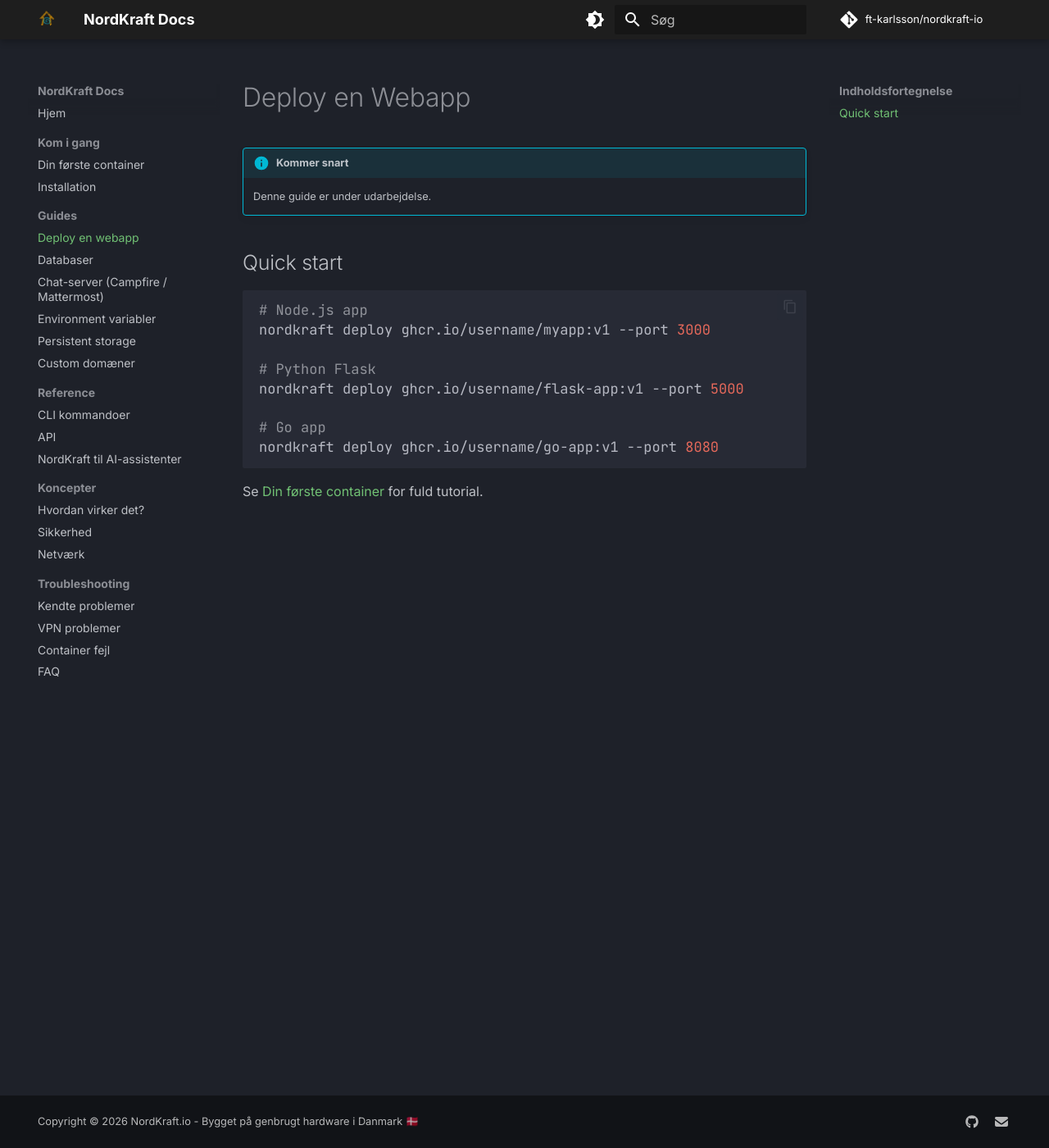
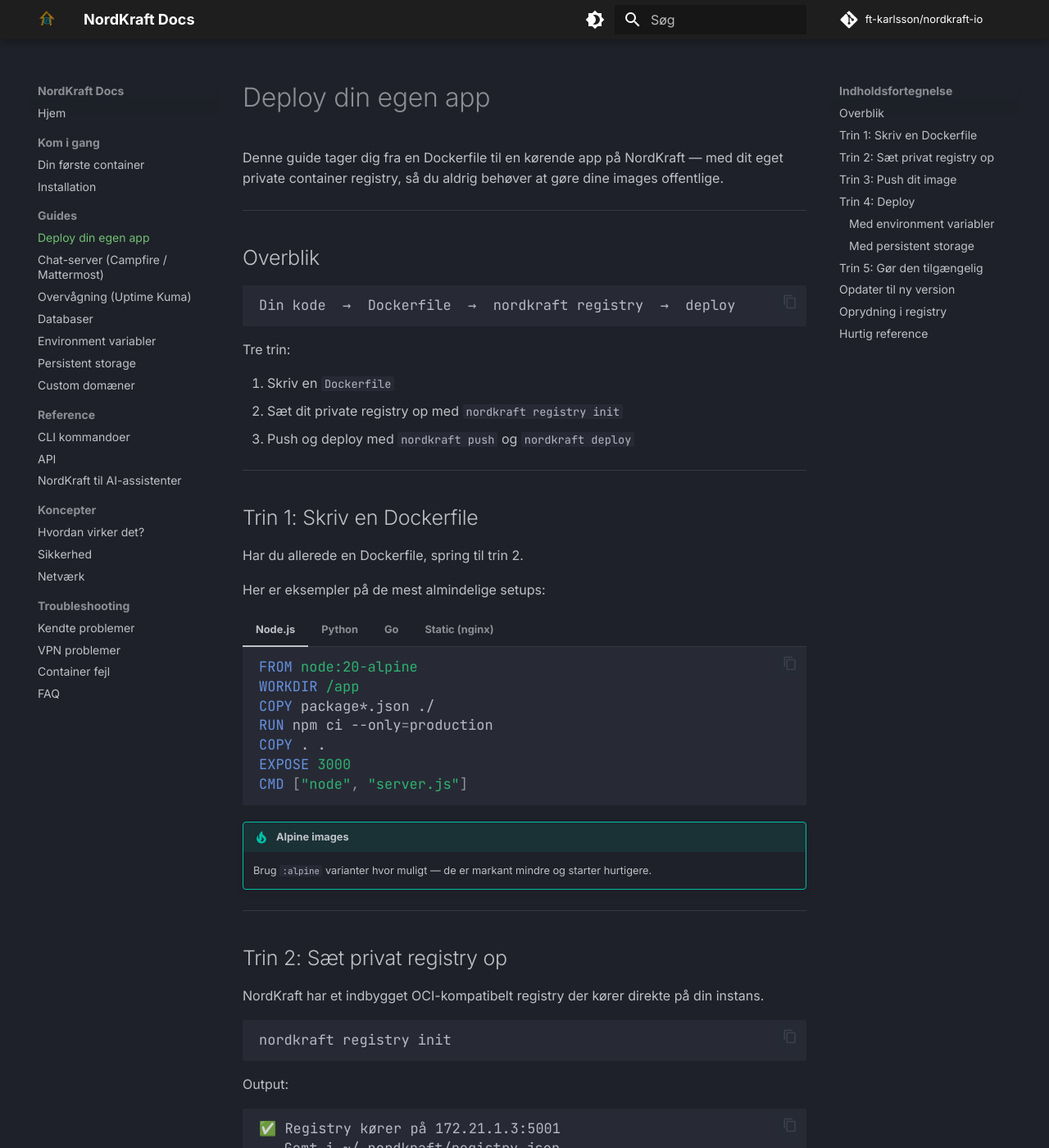
Before and after one commit to ft-karlsson/nordkraft-io, an MkDocs documentation site: the page built from docs/guides/webapp.md, in a window 1280 px wide and 1400 px high. Shown: the whole window at 82% size. Built offline with MkDocs 1.6.1 and Material for MkDocs 9.7.7, drawn with Linux system fonts in a browser that asks for light colours; comment, search, counter and statistics services are not loaded; some of the changed text lies outside the part shown.

Commit message:
add monitoring and self deploy

````diff
--- a/docs/guides/webapp.md
+++ b/docs/guides/webapp.md
@@ -1,19 +1,229 @@
-# Deploy en Webapp
+# Deploy din egen app
 
-!!! info "Kommer snart"
-    Denne guide er under udarbejdelse.
+Denne guide tager dig fra en Dockerfile til en kørende app på NordKraft — med dit eget private container registry, så du aldrig behøver at gøre dine images offentlige.
 
-## Quick start
+---
+
+## Overblik
+
+```
+Din kode  →  Dockerfile  →  nordkraft registry  →  deploy
+```
+
+Tre trin:
+
+1. Skriv en `Dockerfile`
+2. Sæt dit private registry op med `nordkraft registry init`
+3. Push og deploy med `nordkraft push` og `nordkraft deploy`
+
+---
+
+## Trin 1: Skriv en Dockerfile
+
+Har du allerede en Dockerfile, spring til trin 2.
+
+Her er eksempler på de mest almindelige setups:
+
+=== "Node.js"
+
+    ```dockerfile
+    FROM node:20-alpine
+    WORKDIR /app
+    COPY package*.json ./
+    RUN npm ci --only=production
+    COPY . .
+    EXPOSE 3000
+    CMD ["node", "server.js"]
+    ```
+
+=== "Python"
+
+    ```dockerfile
+    FROM python:3.12-slim
+    WORKDIR /app
+    COPY requirements.txt .
+    RUN pip install --no-cache-dir -r requirements.txt
+    COPY . .
+    EXPOSE 8000
+    CMD ["python", "-m", "uvicorn", "main:app", "--host", "0.0.0.0", "--port", "8000"]
+    ```
+
+=== "Go"
+
+    ```dockerfile
+    FROM golang:1.22-alpine AS builder
+    WORKDIR /app
+    COPY go.* ./
+    RUN go mod download
+    COPY . .
+    RUN go build -o app .
+
+    FROM alpine:latest
+    COPY --from=builder /app/app /app
+    EXPOSE 8080
+    CMD ["/app"]
+    ```
+
+=== "Static (nginx)"
+
+    ```dockerfile
+    FROM node:20-alpine AS builder
+    WORKDIR /app
+    COPY package*.json ./
+    RUN npm ci
+    COPY . .
+    RUN npm run build
+
+    FROM nginx:alpine
+    COPY --from=builder /app/dist /usr/share/nginx/html
+    EXPOSE 80
+    ```
+
+!!! tip "Alpine images"
+    Brug `:alpine` varianter hvor muligt — de er markant mindre og starter hurtigere.
+
+---
+
+## Trin 2: Sæt privat registry op
+
+NordKraft har et indbygget OCI-kompatibelt registry der kører direkte på din instans.
 
 ```bash
-# Node.js app
-nordkraft deploy ghcr.io/username/myapp:v1 --port 3000
-
-# Python Flask
-nordkraft deploy ghcr.io/username/flask-app:v1 --port 5000
-
-# Go app
-nordkraft deploy ghcr.io/username/go-app:v1 --port 8080
+nordkraft registry init
 ```
 
-Se [Din første container](../getting-started.md) for fuld tutorial.
+Output:
+
+```
+✅ Registry kører på 172.21.1.3:5001
+   Gemt i ~/.nordkraft/registry.json
+```
+
+Tjek status når som helst:
+
+```bash
+nordkraft registry status
+```
+
+!!! note "Én gang"
+    Du behøver kun køre `registry init` én gang. Registry persisterer og overlever genstarter.
+
+---
+
+## Trin 3: Push dit image
+
+```bash
+# Push til dit private registry
+nordkraft push myapp:v1
+```
+
+NordKraft bygger automatisk fra din lokale Dockerfile, tagger og pusher til dit registry.
+
+Se hvad der ligger i registry:
+
+```bash
+nordkraft registry list
+```
+
+Output:
+
+```
+IMAGE           TAG    SIZE     PUSHED
+myapp           v1     48 MB    2 min ago
+myapp           v2     49 MB    yesterday
+```
+
+---
+
+## Trin 4: Deploy
+
+```bash
+# Deploy fra dit private registry
+nordkraft deploy registry://myapp:v1 \
+  -p 3000 \
+  --name myapp
+```
+
+### Med environment variabler
+
+```bash
+nordkraft deploy registry://myapp:v1 \
+  -p 3000 \
+  --env NODE_ENV=production \
+  --env DATABASE_URL=postgres://user:pass@172.21.1.5:5432/mydb \
+  --name myapp
+```
+
+### Med persistent storage
+
+```bash
+nordkraft deploy registry://myapp:v1 \
+  -p 3000 \
+  --persistence --volume-path /app/storage \
+  --env NODE_ENV=production \
+  --name myapp
+```
+
+---
+
+## Trin 5: Gør den tilgængelig
+
+```bash
+# HTTPS på nordkraft.cloud
+nordkraft ingress enable myapp --subdomain myapp --port 3000
+# → https://myapp.nordkraft.cloud
+
+# Eller IPv6 direkte
+nordkraft ipv6 open myapp
+```
+
+---
+
+## Opdater til ny version
+
+```bash
+# Push ny version
+nordkraft push myapp:v2
+
+# Stop den gamle
+nordkraft container stop myapp
+
+# Deploy den nye
+nordkraft deploy registry://myapp:v2 \
+  -p 3000 \
+  --name myapp-v2
+
+# Flyt ingress til den nye
+nordkraft ingress disable myapp
+nordkraft ingress enable myapp-v2 --subdomain myapp --port 3000
+
+# Slet den gamle når du er tilfreds
+nordkraft container rm myapp
+```
+
+!!! tip "Zero-downtime deploys"
+    Ved at deploye den nye version ved siden af den gamle og derefter flytte ingress, undgår du nedetid under opdateringer.
+
+---
+
+## Oprydning i registry
+
+```bash
+# Slet gamle images du ikke bruger mere
+nordkraft registry list
+
+# Fjern hele registry (og alle images)
+nordkraft registry destroy
+```
+
+---
+
+## Hurtig reference
+
+| Handling | Kommando |
+|----------|----------|
+| Opsæt registry | `nordkraft registry init` |
+| Push image | `nordkraft push myapp:v1` |
+| List images | `nordkraft registry list` |
+| Deploy fra registry | `nordkraft deploy registry://myapp:v1` |
+| Registry status | `nordkraft registry status` |
--- a/mkdocs.yml
+++ b/mkdocs.yml
@@ -45,9 +45,10 @@ nav:
     - Din første container: getting-started.md
     - Installation: installation.md
   - Guides:
-    - Deploy en webapp: guides/webapp.md
+    - Deploy din egen app: guides/webapp.md
+    - Chat-server (Campfire / Mattermost): guides/chat.md
+    - Overvågning (Uptime Kuma): guides/monitoring.md
     - Databaser: guides/databases.md
-    - Chat-server (Campfire / Mattermost): guides/chat.md
     - Environment variabler: guides/environment.md
     - Persistent storage: guides/storage.md
     - Custom domæner: guides/domains.md
````
Also changed, not shown: docs/getting-started.md (+3 -2 lines), docs/guides/monitoring.md (added, +91 -0 lines), 1 other file.
